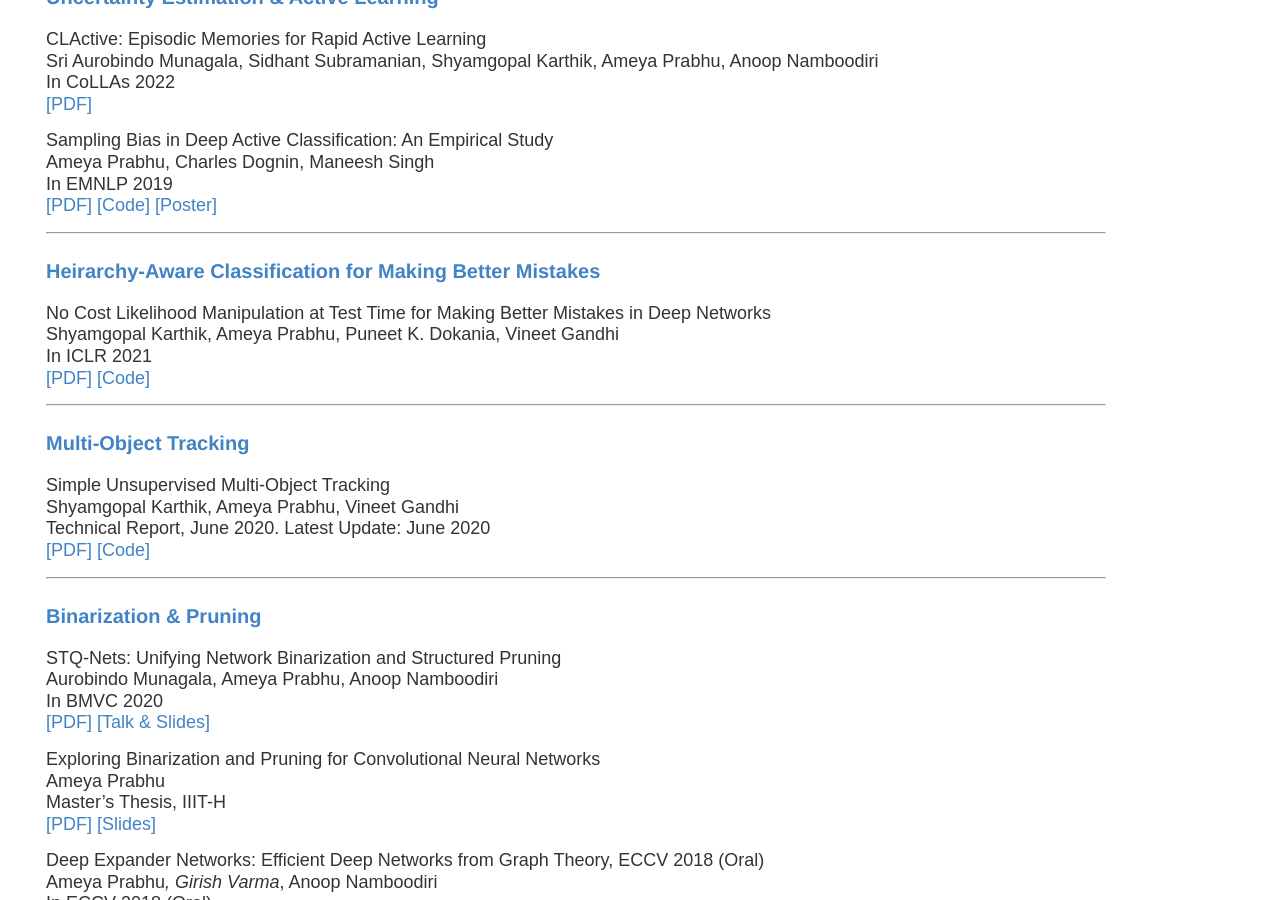
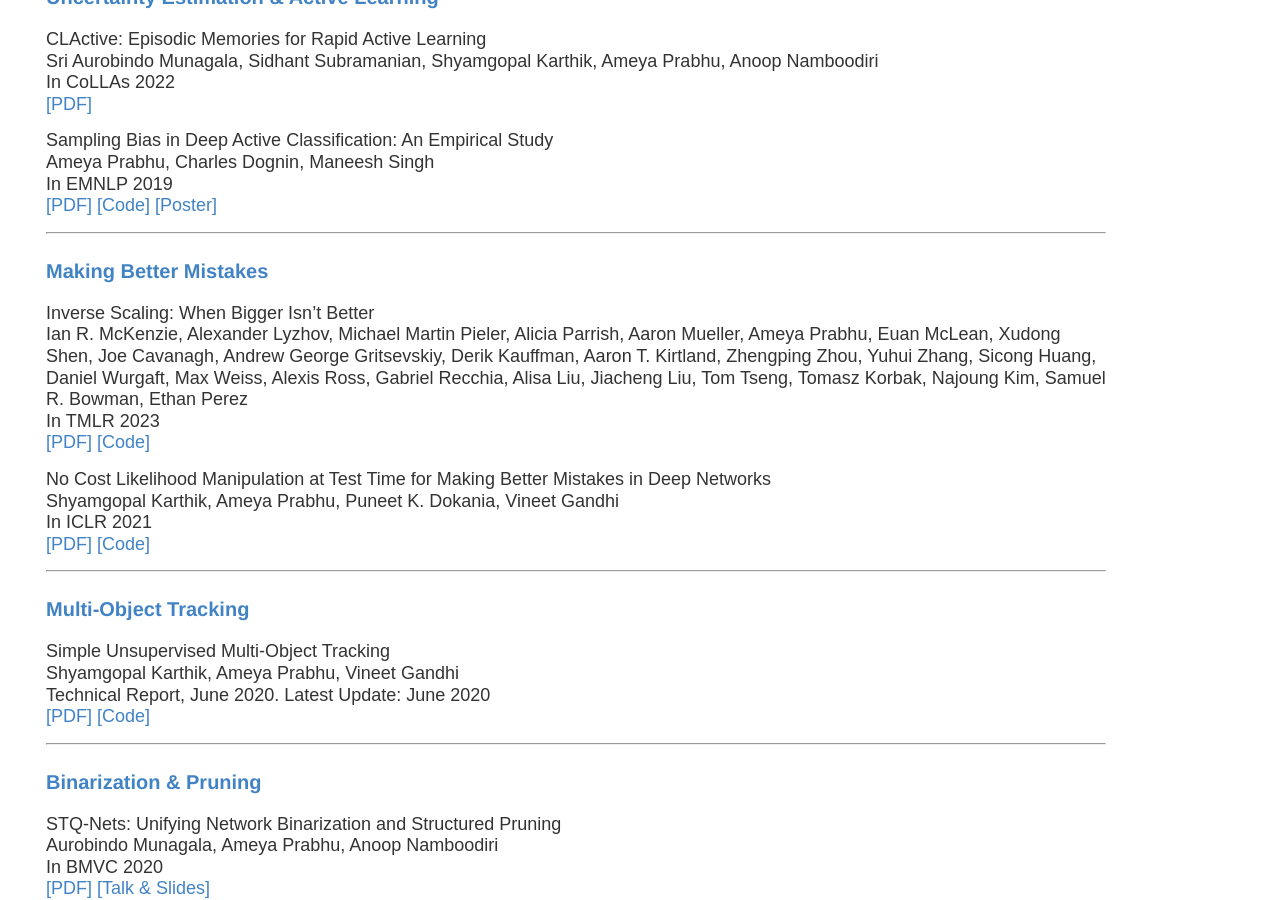
Before and after one commit to drimpossible/drimpossible.github.io, a Jekyll site: the page built from publications/index.md, in a window 1280 px wide and 900 px high, scrolled down 954 px. Built offline with Jekyll 4.4.1, drawn with Linux system fonts in a browser that asks for light colours; some of the changed text lies outside the part shown.

Commit message:
Update index.md

```diff
--- a/publications/index.md
+++ b/publications/index.md
@@ -5,7 +5,7 @@
 permalink: "/publications"
 dsq_thread_id:
 ---
-Research Interests:  [Continual Learning](#lifelonglearning) [Binarization & Pruning](#netcompress) [Active Learning](#activelearning) [Multi-Object Tracking](#unsuplearn) [Hierarchy-Aware Classification](#bettermistakes) [Others](#uncategorized)
+Research Interests:  [Continual Learning](#lifelonglearning) [Binarization & Pruning](#netcompress) [Active Learning](#activelearning) [Multi-Object Tracking](#unsuplearn) [Making Better Mistakes](#bettermistakes) [Others](#uncategorized)
 
 ---
 
@@ -34,7 +34,9 @@
 Sampling Bias in Deep Active Classification: An Empirical Study <br/> Ameya Prabhu, Charles Dognin, Maneesh Singh <br/> In EMNLP 2019 <br/> [\[PDF\]](https://github.com/drimpossible/drimpossible.github.io/blob/master/documents/active_sampling_bias.pdf) [\[Code\]](https://github.com/drimpossible/Sampling-Bias-Active-Learning) [\[Poster\]](https://github.com/drimpossible/drimpossible.github.io/blob/master/documents/active_sampling_bias_poster.pdf)
 
 ---
-### <a name="bettermistakes" id="bettermistakes"> Heirarchy-Aware Classification for Making Better Mistakes
+### <a name="bettermistakes" id="bettermistakes"> Making Better Mistakes
+
+Inverse Scaling: When Bigger Isn't Better <br/> Ian R. McKenzie, Alexander Lyzhov, Michael Martin Pieler, Alicia Parrish, Aaron Mueller, Ameya Prabhu, Euan McLean, Xudong Shen, Joe Cavanagh, Andrew George Gritsevskiy, Derik Kauffman, Aaron T. Kirtland, Zhengping Zhou, Yuhui Zhang, Sicong Huang, Daniel Wurgaft, Max Weiss, Alexis Ross, Gabriel Recchia, Alisa Liu, Jiacheng Liu, Tom Tseng, Tomasz Korbak, Najoung Kim, Samuel R. Bowman, Ethan Perez <br/> In TMLR 2023 <br/> [\[PDF\]](https://openreview.net/forum?id=DwgRm72GQF) [\[Code\]](https://github.com/inverse-scaling/prize)
 
 No Cost Likelihood Manipulation at Test Time for Making Better Mistakes in Deep Networks <br/> Shyamgopal Karthik, Ameya Prabhu, Puneet K. Dokania, Vineet Gandhi <br/> In ICLR 2021 <br/> [\[PDF\]](https://openreview.net/forum?id=193sEnKY1ij) [\[Code\]](https://github.com/sgk98/CRM-Better-Mistakes)
 
```
